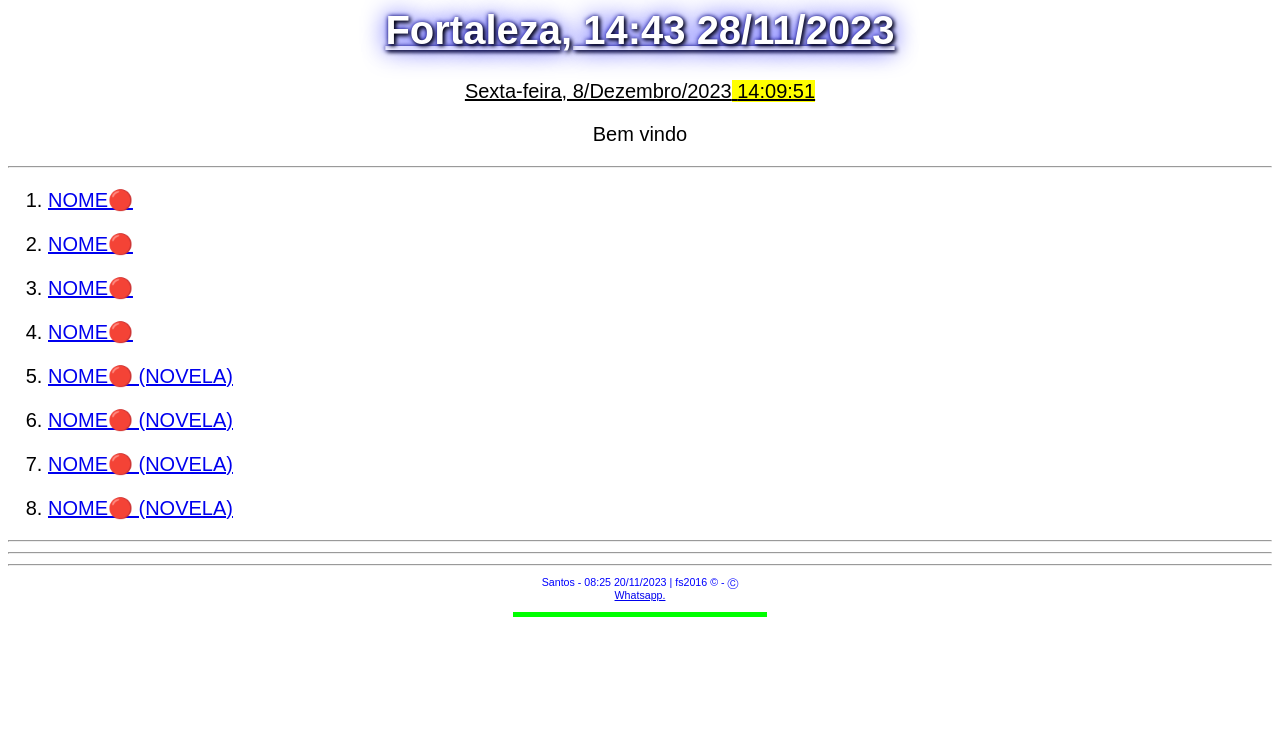
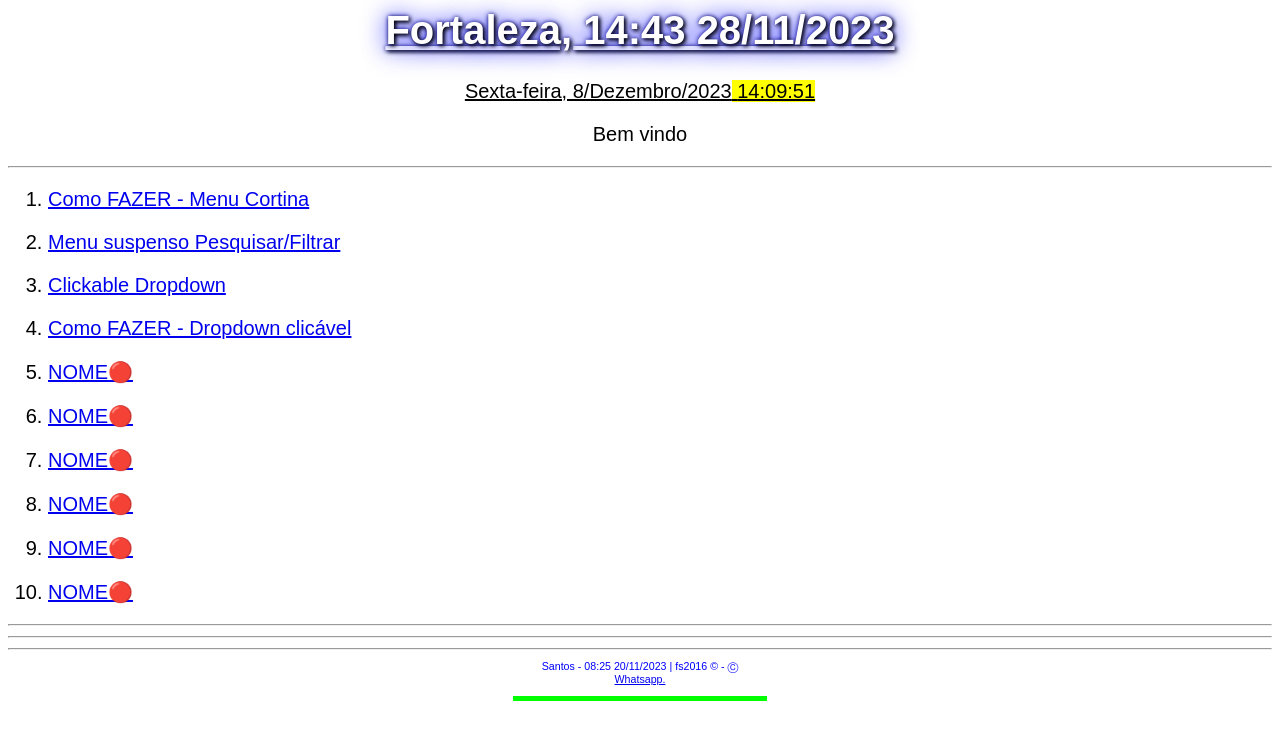
Before and after one commit to JBMSANTOS12164/HTML, a plain HTML site: page index_arquivos/MENU HTML/1 - Copia.html in a window 1280 px wide. Drawn offline with Linux system fonts and the light colour scheme.

Commit message:
Update 1 - Copia.html

```diff
--- a/index_arquivos/MENU HTML/1 - Copia.html
+++ b/index_arquivos/MENU HTML/1 - Copia.html
@@ -91,6 +91,30 @@ https://www.youtube.com/channel/UC9SUxTSprUMjot8QjfdJSyA
 
 <!-------------------------------------------------------------->
 <P><li><a target="_blank" href="
+https://www.w3schools.com/howto/howto_js_curtain_menu.asp
+">
+Como FAZER - Menu Cortina
+</a></li></P>
+<!-------------------------------------------------------------->
+<P><li><a target="_blank" href="
+https://www.w3schools.com/howto/tryit.asp?filename=tryhow_css_js_dropdown_filter
+">
+Menu suspenso Pesquisar/Filtrar
+</a></li></P>
+<!-------------------------------------------------------------->
+<P><li><a target="_blank" href="
+https://www.w3schools.com/howto/tryit.asp?filename=tryhow_css_js_dropdown
+">
+Clickable Dropdown
+</a></li></P>
+<!-------------------------------------------------------------->
+<P><li><a target="_blank" href="
+https://www.w3schools.com/howto/howto_js_dropdown.asp
+">
+Como FAZER - Dropdown clicável
+</a></li></P>
+<!-------------------------------------------------------------->
+<P><li><a target="_blank" href="
 LINK🔴
 ">
 NOME🔴
@@ -126,29 +150,18 @@ NOME🔴
 
 <!-------------------------------------------------------------->
 <!-------------------------------------------------------------->
-<P><li><a target="_blank" href="
-LINK🔴
-">
-NOME🔴
- (NOVELA)</a></li></P>
 <!-------------------------------------------------------------->
 <P><li><a target="_blank" href="
 LINK🔴
 ">
 NOME🔴
- (NOVELA)</a></li></P>
+</a></li></P>
 <!-------------------------------------------------------------->
 <P><li><a target="_blank" href="
 LINK🔴
 ">
 NOME🔴
- (NOVELA)</a></li></P>
-<!-------------------------------------------------------------->
-<P><li><a target="_blank" href="
-LINK🔴
-">
-NOME🔴
- (NOVELA)</a></li></P>
+</a></li></P>
 
 
 
@@ -159,21 +172,6 @@ NOME🔴
 
 
 
-
-<!-------------------------------
-<P><li><a target="_blank" href="
-LINK🔴
-">
-NOME🔴
-</a></li></P>
-<!-------------------------------------------------------------->
-
-<!-------------------------------
-<P><li><a target="_blank" href="
-LINK🔴
-">
-NOME🔴
- (NOVELA)</a></li></P>
 <!-------------------------------------------------------------->
 
 
```
